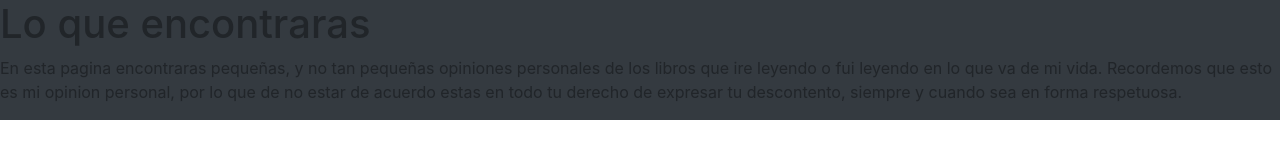
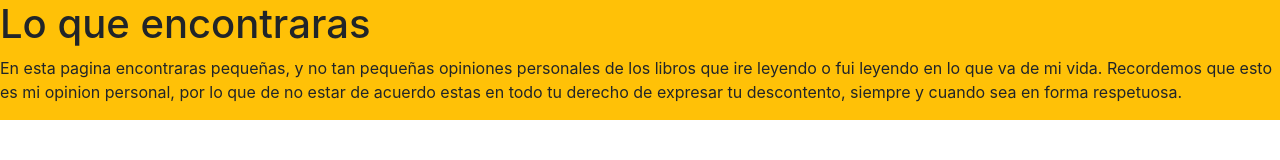
Before and after one commit to Agustin-1023/libros.rev, a plain HTML site: page index.html in a window 1280 px wide. Drawn offline with nearby package versions, Linux system fonts and the light colour scheme.

Commit message:
primeros cambios

```diff
--- a/index.html
+++ b/index.html
@@ -8,9 +8,9 @@
     <title>ALibros sensaciones y opiniones</title>
 </head>
 <body>
-    <div class="contaner">
+    <div class="contaner ">
         <div class="row">
-            <div class="col-12 bg-dark">
+            <div class="col-12 bg-warning text-color-white">
                 <h1>Lo que encontraras</h1>
                 <p>En esta pagina encontraras pequeñas, y no tan pequeñas opiniones personales de los libros que ire leyendo o fui leyendo en lo que va de mi vida.
                     Recordemos que esto es mi opinion personal, por lo que de no estar de acuerdo estas en todo tu derecho de expresar tu descontento, siempre y cuando sea en forma respetuosa.
```
